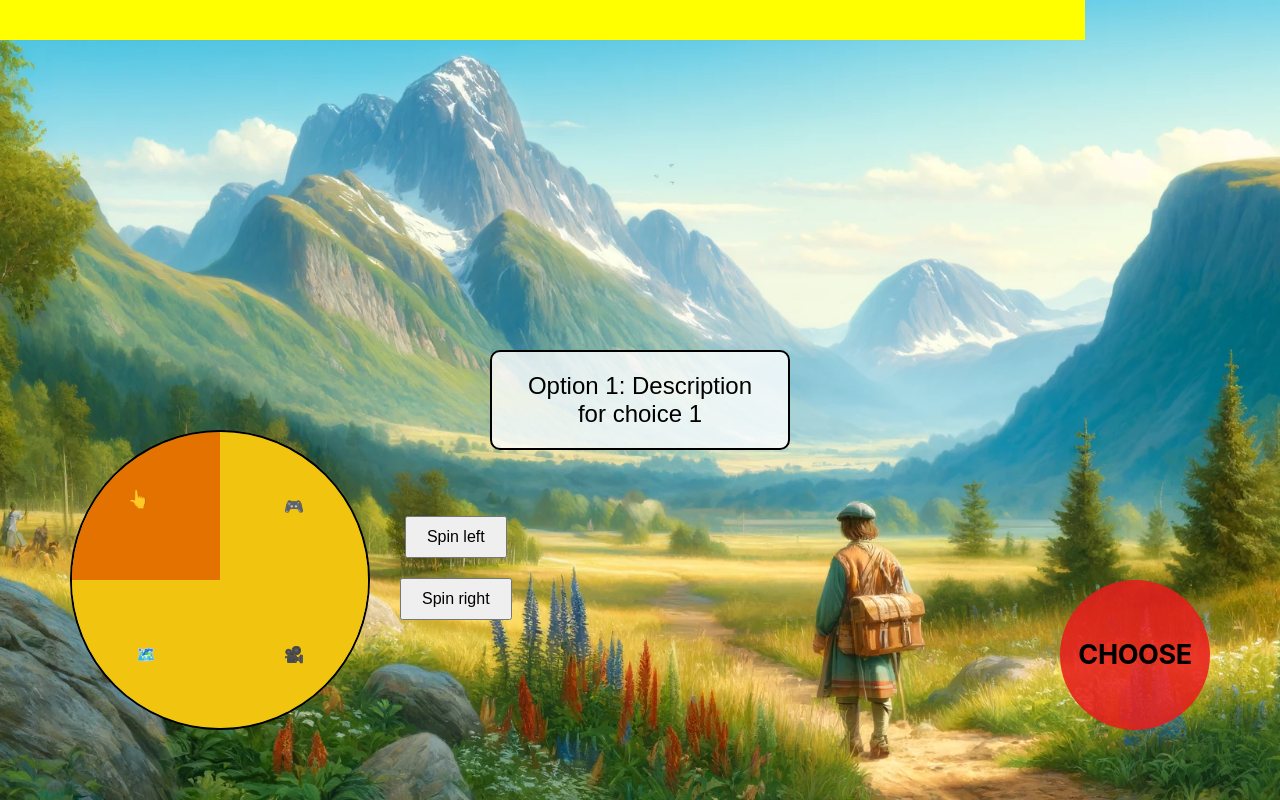
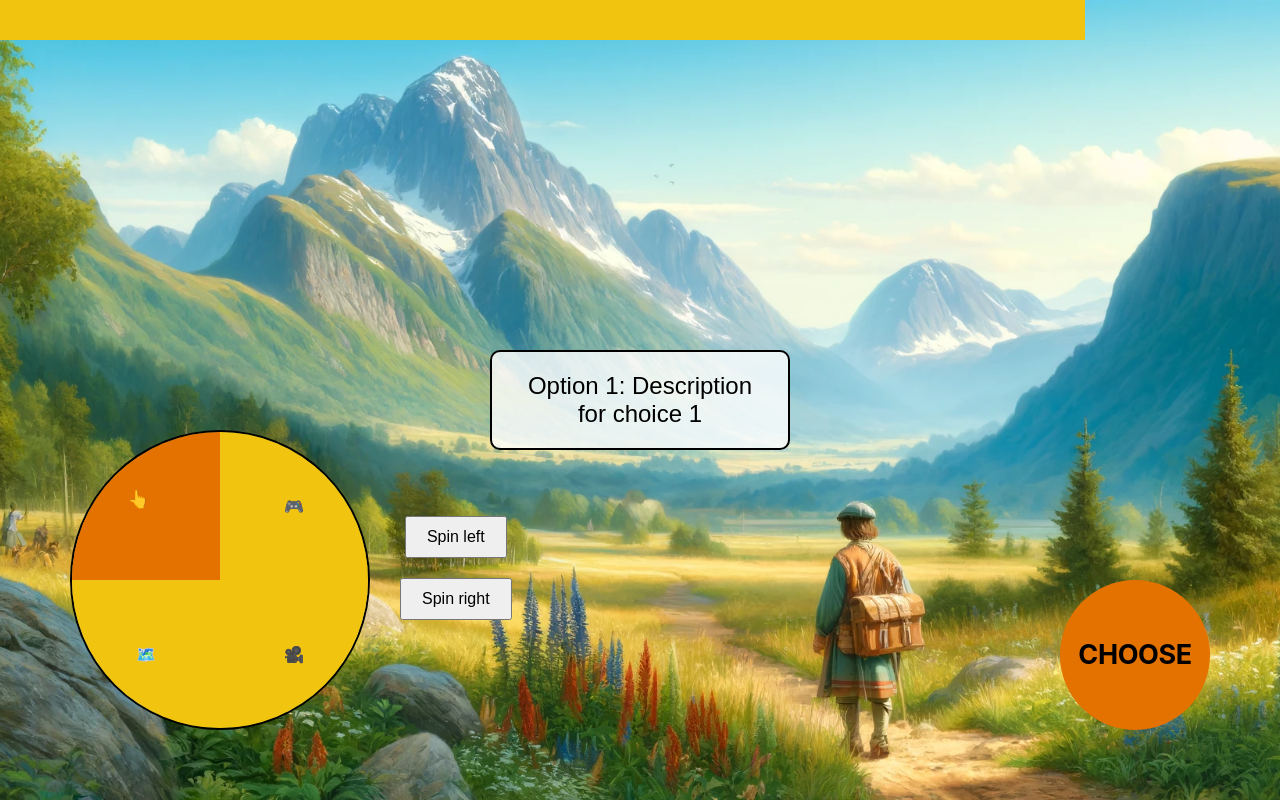
Before and after one commit to Henrik-Pham/LOADING, a React (Vite) app: page / in a window 1280 px wide. Built offline with nearby package versions, Linux system fonts and the light colour scheme.

Commit message:
Fixed a bit css

```diff
--- a/src/styles.css
+++ b/src/styles.css
@@ -92,7 +92,7 @@ button {
     cursor: pointer;
 }
 .circle-button {
-    background-color: rgba(232, 29, 29, 0.86);
+    background-color:  #e47200;
     color: #000000;
     border-radius: 50%;
     width: 150px;
@@ -152,7 +152,7 @@ button {
     top: 0;
     left: 0;
     height: 40px;
-    background-color: yellow;
+    background-color: #f1c40f;
     transition: width 1s linear;
 }
 
```
